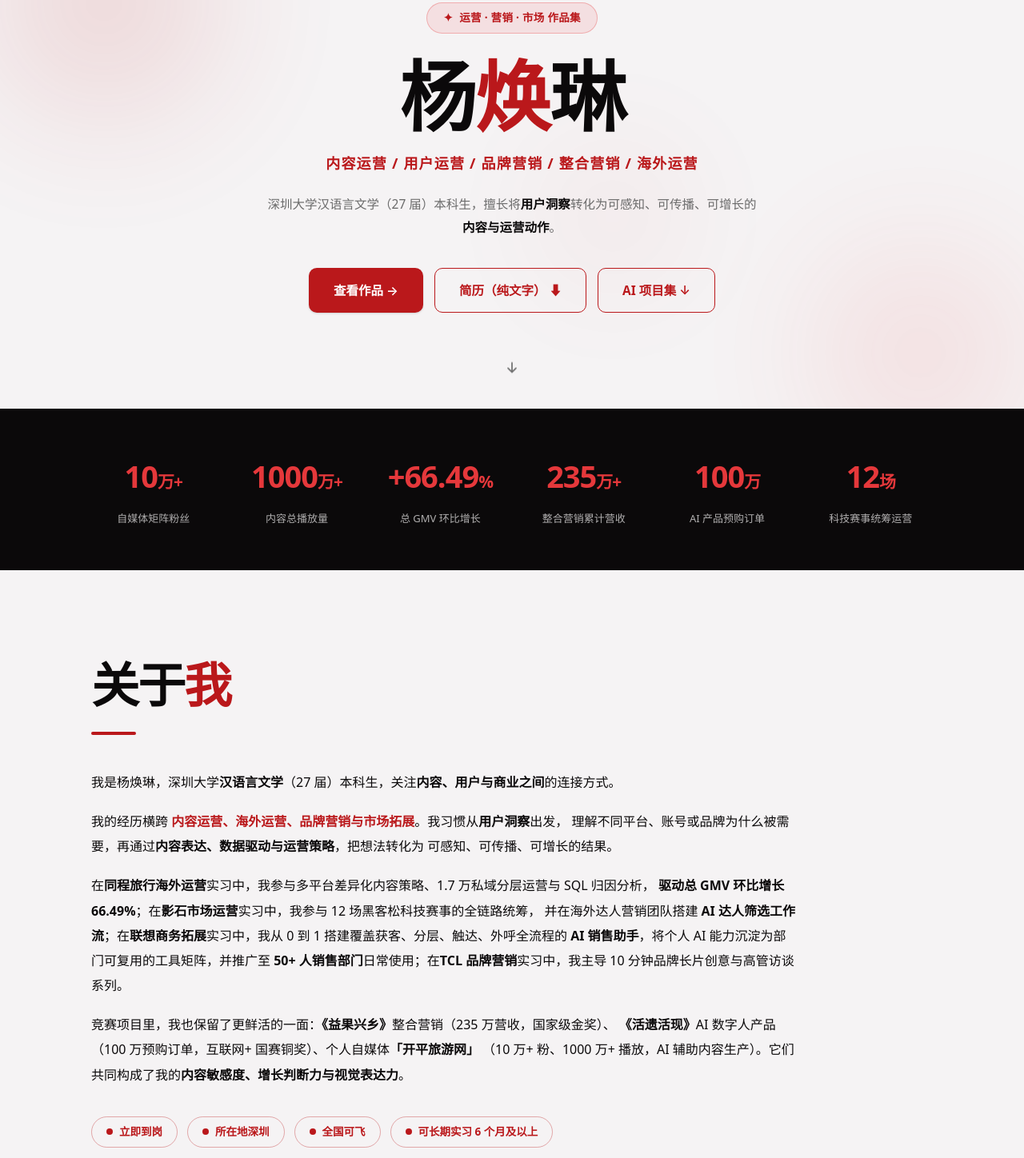
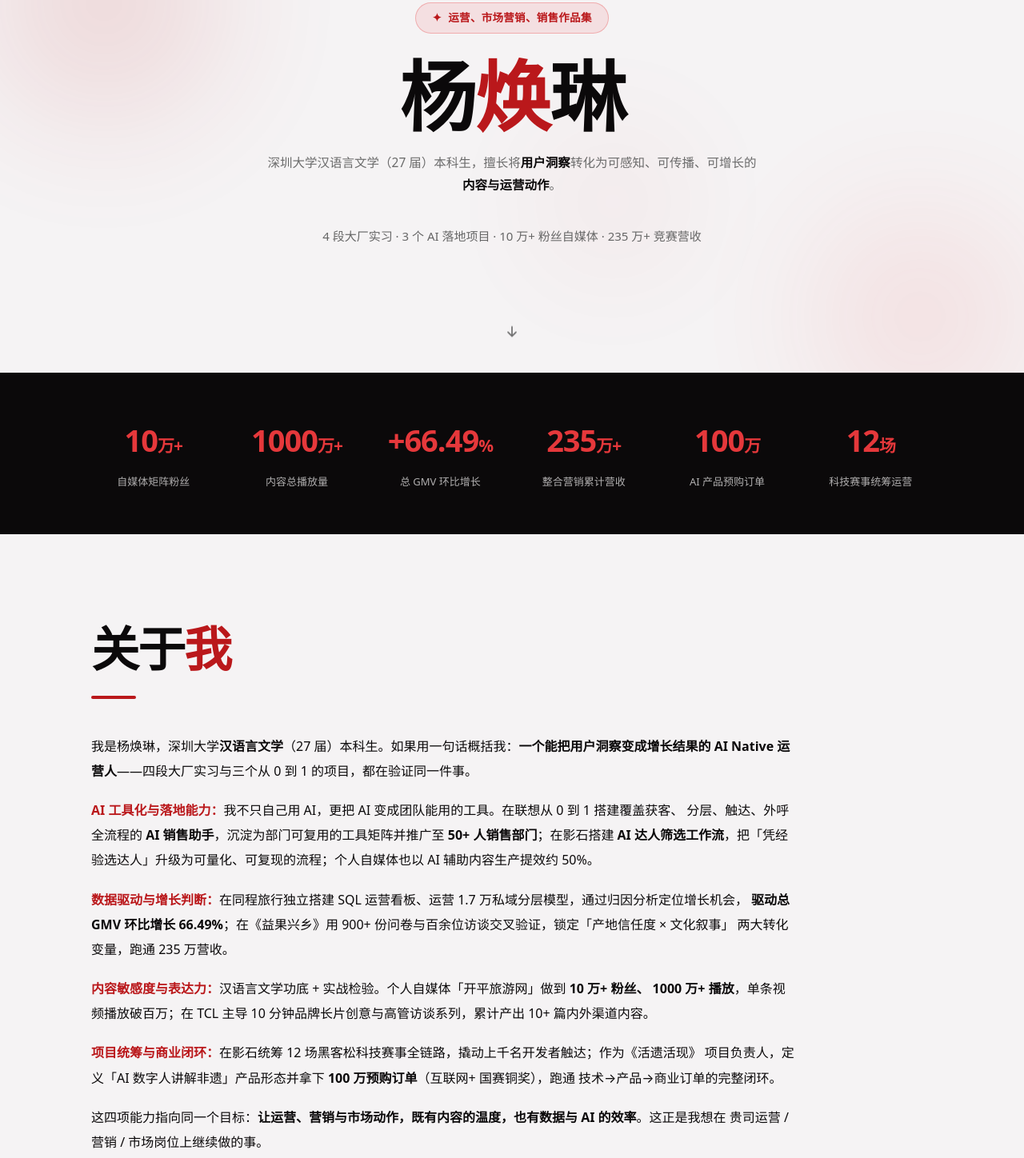
Before and after one commit to yhllynn2-create/yhllynn-portfolio, a plain HTML site: page index.html in a window 1280 px wide. Shown: the part 172-1620 px from the top of the page at 80% size. Drawn offline with Linux system fonts and the light colour scheme.

Commit message:
Rework hero, rewrite about section by capabilities, update Lenovo role wording to TO B sales

```diff
--- a/index.html
+++ b/index.html
@@ -3,17 +3,17 @@
 <head>
   <meta charset="utf-8" />
   <meta name="viewport" content="width=device-width, initial-scale=1" />
-  <title>杨焕琳 | 运营 · 营销 · 市场 作品集</title>
+  <title>杨焕琳 | 运营、市场营销、销售作品集</title>
   <meta name="description" content="杨焕琳，深圳大学汉语言文学27届本科生，主攻运营、营销、市场方向。10万+粉丝自媒体操盘、总GMV环比+66.49%、国家级金奖项目负责人。内容策划、数据驱动运营、AI工具链实战。" />
   <meta name="keywords" content="杨焕琳,运营,内容运营,用户运营,市场营销,品牌营销,海外运营,作品集,深圳大学,自媒体,AI营销,AI Native" />
   <meta name="robots" content="index, follow" />
   <meta name="googlebot" content="index, follow, max-video-preview:-1, max-image-preview:large, max-snippet:-1" />
-  <meta property="og:title" content="杨焕琳 | 运营 · 营销 · 市场 作品集" />
+  <meta property="og:title" content="杨焕琳 | 运营、市场营销、销售作品集" />
   <meta property="og:description" content="内容策划、数据驱动运营、整合营销与 AI×营销作品集。" />
   <meta property="og:locale" content="zh_CN" />
   <meta property="og:type" content="website" />
   <meta name="twitter:card" content="summary_large_image" />
-  <meta name="twitter:title" content="杨焕琳 | 运营 · 营销 · 市场 作品集" />
+  <meta name="twitter:title" content="杨焕琳 | 运营、市场营销、销售作品集" />
   <meta name="twitter:description" content="内容策划、数据驱动运营、整合营销与 AI×营销作品集。" />
   <link rel="stylesheet" href="styles.css" />
   <script type="application/ld+json">
@@ -64,25 +64,18 @@
       <div class="hero-center-inner">
         <span class="hero-chip reveal">
           <span class="chip-icon">✦</span>
-          运营 · 营销 · 市场 作品集
+          运营、市场营销、销售作品集
         </span>
         <h1 class="hero-name reveal">
           <span class="hero-name-black">杨</span><span class="hero-name-red">焕</span><span class="hero-name-black">琳</span>
         </h1>
-        <p class="hero-subtitle reveal">内容运营 / 用户运营 / 品牌营销 / 整合营销 / 海外运营</p>
         <p class="hero-desc reveal">
           深圳大学汉语言文学（27 届）本科生，擅长将<strong>用户洞察</strong>转化为可感知、可传播、可增长的
           <strong>内容与运营动作</strong>。
         </p>
-        <div class="hero-actions reveal">
-          <a href="#works" class="btn btn-primary btn-lg">查看作品 →</a>
-          <a href="#contact" class="btn btn-outline btn-lg">
-            简历（纯文字） ⬇
-          </a>
-          <a href="#works" class="btn btn-outline btn-lg">
-            AI 项目集 ↓
-          </a>
-        </div>
+        <p class="hero-desc reveal" style="font-size: 15px; color: #666; margin-top: 4px;">
+          4 段大厂实习 · 3 个 AI 落地项目 · 10 万+ 粉丝自媒体 · 235 万+ 竞赛营收
+        </p>
       </div>
       <a href="#stats" class="hero-scroll" aria-label="向下滚动">
         <svg viewBox="0 0 24 24" fill="none" stroke="currentColor" stroke-width="2" stroke-linecap="round" stroke-linejoin="round"><path d="M12 5v14m0 0 6-6m-6 6-6-6"/></svg>
@@ -131,23 +124,31 @@
 
         <div class="prose-body reveal">
           <p>
-            我是杨焕琳，深圳大学<b>汉语言文学</b>（27 届）本科生，关注<b>内容、用户与商业之间</b>的连接方式。
+            我是杨焕琳，深圳大学<b>汉语言文学</b>（27 届）本科生。如果用一句话概括我：<b>一个能把用户洞察变成增长结果的
+            AI Native 运营人</b>——四段大厂实习与三个从 0 到 1 的项目，都在验证同一件事。
           </p>
           <p>
-            我的经历横跨 <b class="hl">内容运营、海外运营、品牌营销与市场拓展</b>。我习惯从<b>用户洞察</b>出发，
-            理解不同平台、账号或品牌为什么被需要，再通过<b>内容表达、数据驱动与运营策略</b>，把想法转化为
-            可感知、可传播、可增长的结果。
+            <b class="hl">AI 工具化与落地能力：</b>我不只自己用 AI，更把 AI 变成团队能用的工具。在联想从 0 到 1 搭建覆盖获客、
+            分层、触达、外呼全流程的 <b>AI 销售助手</b>，沉淀为部门可复用的工具矩阵并推广至 <b>50+ 人销售部门</b>；在影石搭建
+            <b>AI 达人筛选工作流</b>，把「凭经验选达人」升级为可量化、可复现的流程；个人自媒体也以 AI 辅助内容生产提效约 50%。
           </p>
           <p>
-            在<b>同程旅行海外运营</b>实习中，我参与多平台差异化内容策略、1.7 万私域分层运营与 SQL 归因分析，
-            <b>驱动总 GMV 环比增长 66.49%</b>；在<b>影石市场运营</b>实习中，我参与 12 场黑客松科技赛事的全链路统筹，
-            并在海外达人营销团队搭建 <b>AI 达人筛选工作流</b>；在<b>联想商务拓展</b>实习中，我从 0 到 1 搭建覆盖获客、分层、触达、外呼全流程的
-            <b>AI 销售助手</b>，将个人 AI 能力沉淀为部门可复用的工具矩阵，并推广至 <b>50+ 人销售部门</b>日常使用；在<b>TCL 品牌营销</b>实习中，我主导 10 分钟品牌长片创意与高管访谈系列。
+            <b class="hl">数据驱动与增长判断：</b>在同程旅行独立搭建 SQL 运营看板、运营 1.7 万私域分层模型，通过归因分析定位增长机会，
+            <b>驱动总 GMV 环比增长 66.49%</b>；在《益果兴乡》用 900+ 份问卷与百余位访谈交叉验证，锁定「产地信任度 × 文化叙事」
+            两大转化变量，跑通 235 万营收。
           </p>
           <p>
-            竞赛项目里，我也保留了更鲜活的一面：<b>《益果兴乡》</b>整合营销（235 万营收，国家级金奖）、
-            <b>《活遗活现》</b>AI 数字人产品（100 万预购订单，互联网+ 国赛铜奖）、个人自媒体<b>「开平旅游网」</b>
-            （10 万+ 粉、1000 万+ 播放，AI 辅助内容生产）。它们共同构成了我的<b>内容敏感度、增长判断力与视觉表达力</b>。
+            <b class="hl">内容敏感度与表达力：</b>汉语言文学功底 + 实战检验。个人自媒体「开平旅游网」做到 <b>10 万+ 粉丝、
+            1000 万+ 播放</b>，单条视频播放破百万；在 TCL 主导 10 分钟品牌长片创意与高管访谈系列，累计产出 10+ 篇内外渠道内容。
+          </p>
+          <p>
+            <b class="hl">项目统筹与商业闭环：</b>在影石统筹 12 场黑客松科技赛事全链路，撬动上千名开发者触达；作为《活遗活现》
+            项目负责人，定义「AI 数字人讲解非遗」产品形态并拿下 <b>100 万预购订单</b>（互联网+ 国赛铜奖），跑通
+            技术→产品→商业订单的完整闭环。
+          </p>
+          <p>
+            这四项能力指向同一个目标：<b>让运营、营销与市场动作，既有内容的温度，也有数据与 AI 的效率</b>。这正是我想在
+            贵司运营 / 营销 / 市场岗位上继续做的事。
           </p>
         </div>
 
@@ -182,7 +183,7 @@
             </div>
             <h3 class="bento-title">销售 AI 助手 · 销售全流程提效工具集</h3>
             <p class="bento-desc">
-              联想商务拓展实习：把销售「低杠杆高频」的看信息、找客户、想话术、做准备交给 AI 引擎。
+              联想 TO B 销售实习：把销售「低杠杆高频」的看信息、找客户、想话术、做准备交给 AI 引擎。
               四大模块覆盖获客到成交准备，1 人运营、50+ 销售零部署使用，已在深圳销售部门全部门推广。
             </p>
             <div class="bento-stats">
@@ -358,16 +359,15 @@
             <div class="timeline-card">
               <div class="timeline-head">
                 <div>
-                  <h3>联想（暑期实习）· 商务拓展实习生</h3>
+                  <h3>联想（暑期实习）· TO B 销售实习生</h3>
                   <span class="timeline-meta">2026.06 – 2026.08</span>
                 </div>
-                <span class="badge badge-gold">市场拓展</span>
+                <span class="badge badge-gold">TO B 销售</span>
               </div>
               <ul class="timeline-list">
-                <li>围绕深圳 <b>150+ 制造企业</b>开展业务拓展，搭建 AI 客户动态监测工作流（聚合企业信息、财报、招聘、融资等多平台信号），每周拓客调研耗时从约 <b>15 小时降至 2-3 小时</b>，实现每日 10 家新增线索自动采集</li>
-                <li>经营 <b>100+ 在触客户</b>，建立覆盖 2627 家存量客户的 <b>12 维评估与 P0-P4 分层运营体系</b>，将个人 AI 能力沉淀为智能线索挖掘、AIGC 个性化触达、漏斗分析与实时话术推荐的 AI 工具矩阵</li>
-                <li>主导 AI 工具矩阵在 <b>50+ 人深圳销售部门</b>的渐进式推广：周会宣讲对齐生成结果、自动化同步统一话术、Skill 轻量化封装降低学习门槛，每周为部门释放约 <b>150 人·小时</b></li>
-                <li>对比联想多家经销商渠道的设备价格、库存充裕度与调配响应速度，结合客户需求制定硬件+软件+云的定制化 IT 方案</li>
+                <li><b>市场洞察：</b>围绕深圳 <b>150+ 家制造企业</b>开展业务拓展，搭建 AI 客户画像与动态监控工作流（接入企查查+天眼查 API 及财报、招聘、融资信号），实现每日 10 家新增线索自动采集；捕捉长鑫科技上市信号抢先对接采购需求</li>
+                <li><b>客户运营：</b>经营 <b>100+ 家在触客户</b>，建立覆盖 2,627 家存量客户的 <b>12 维评估与 P0-P4 分层运营体系</b>，将个人 AI 能力沉淀为部门可复用的智能线索挖掘、AIGC 个性化触达、漏斗分析与实时话术推荐的 AI 工具矩阵，并推广至业务团队；联动供应链与技术部门保障方案交付，提升一线沟通效率</li>
+                <li><b>供应商评估：</b>对比联想多家经销商渠道的设备价格、库存充裕度与调配响应速度，同时比照竞品报价判断市场竞争力；与核心经销商建立稳定联系保障供应连续性与长期价格优势，结合客户需求制定硬件+软件+云的定制化 IT 方案</li>
               </ul>
               <a href="project-sales-ai.html" class="ai-card-link" style="margin-top: 12px; display: inline-block;">查看「销售 AI 助手」项目详情 →</a>
             </div>
```
Also changed, not shown: project-sales-ai.html (+1 -1 lines).
